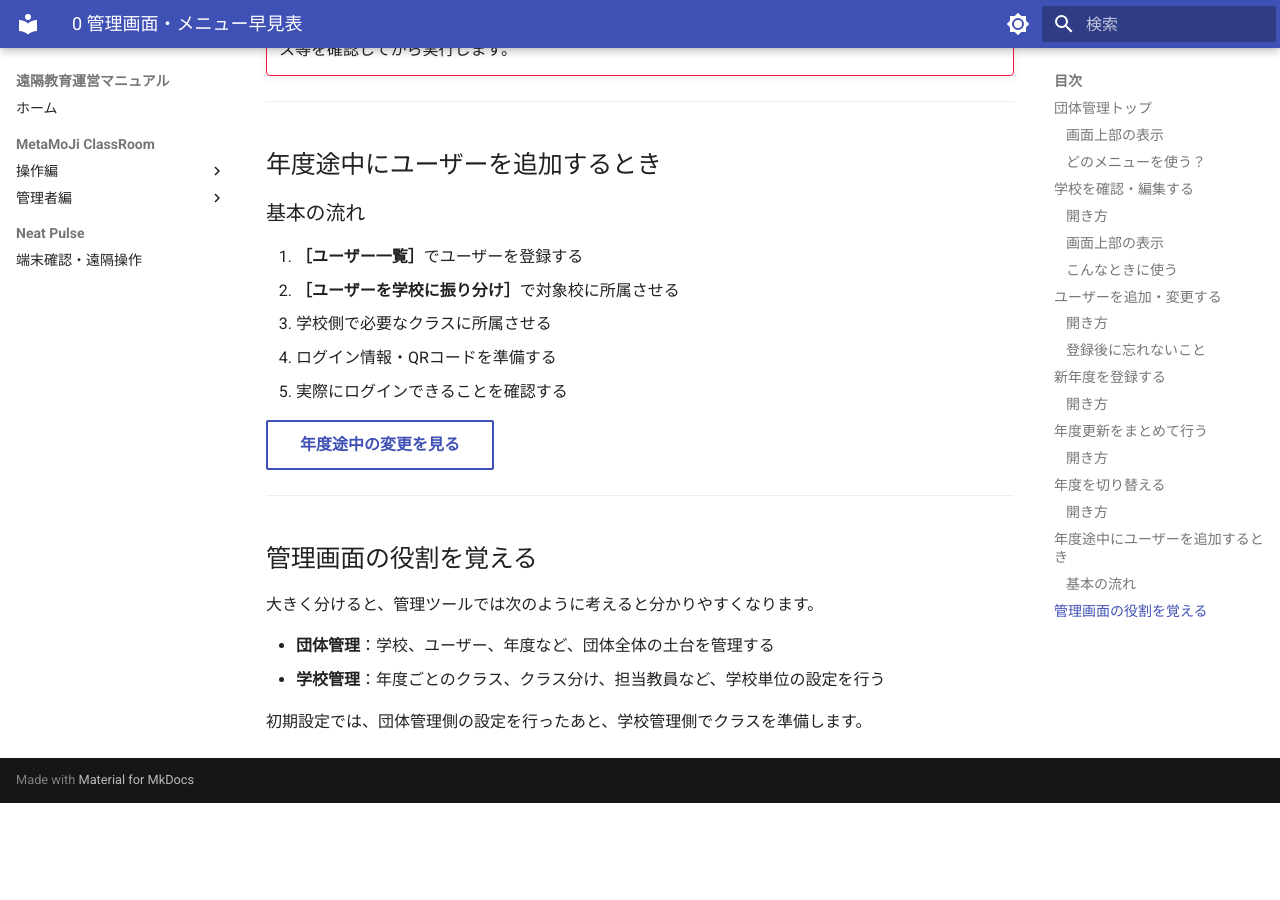
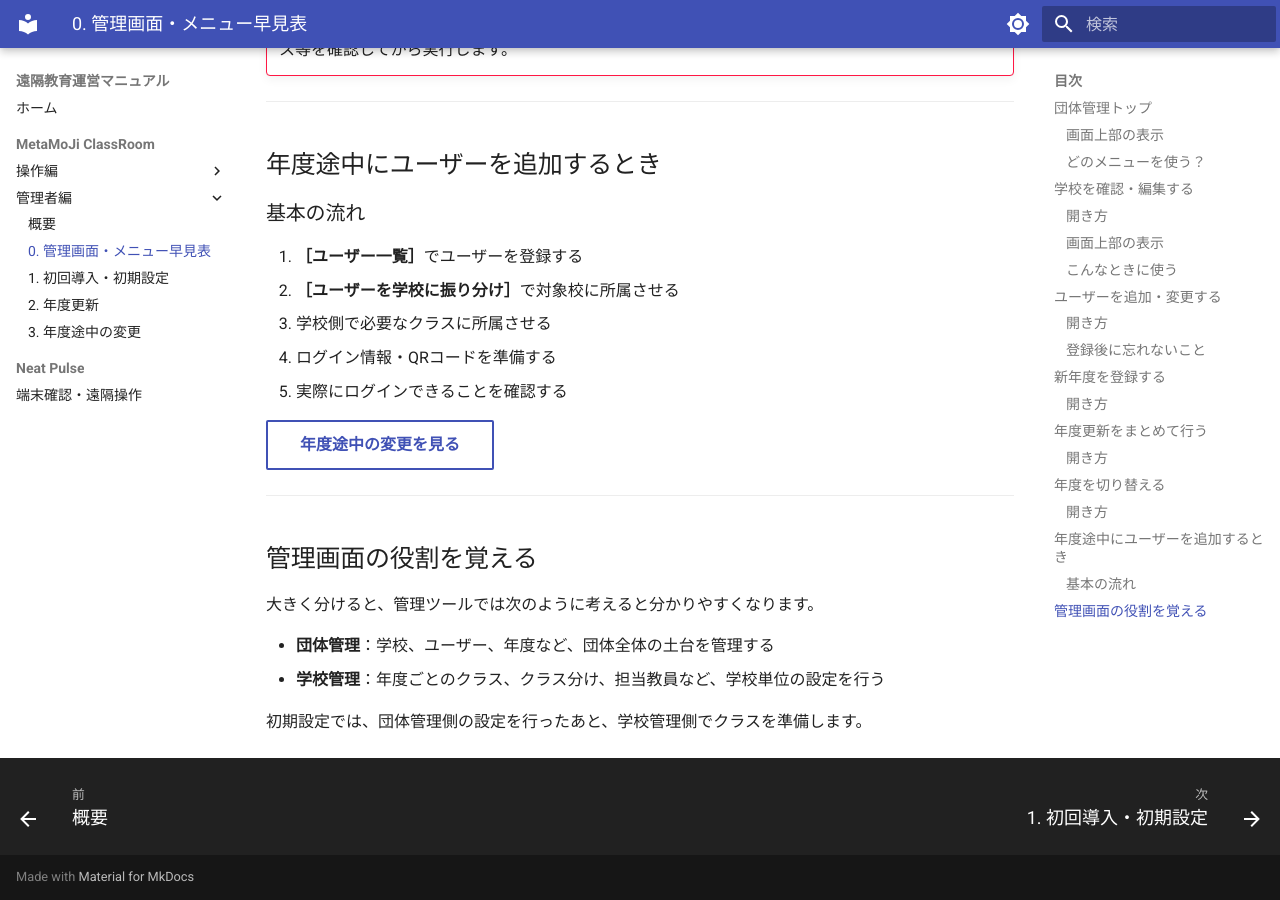
Before and after one commit to a-recs/remote-manual, an MkDocs documentation site: the page built from docs/metamoji/admin/00-menu-guide.md, in a window 1280 px wide and 900 px high, scrolled down 4300 px. Built offline with MkDocs 1.6.1 and Material for MkDocs 9.7.7, drawn with Linux system fonts in a browser that asks for light colours; before the commit the page ends 5103 px from its top, so only the background shows below that.

Commit message:
Add MetaMoJi admin menu guide to navigation

```diff
--- a/mkdocs.yml
+++ b/mkdocs.yml
@@ -14,6 +14,7 @@ nav:
           - 5. 授業中の基本操作: metamoji/05-operation.md
       - 管理者編:
           - 概要: metamoji/admin/index.md
+          - 0. 管理画面・メニュー早見表: metamoji/admin/00-menu-guide.md
           - 1. 初回導入・初期設定: metamoji/admin/01-initial-setup.md
           - 2. 年度更新: metamoji/admin/02-annual-renewal.md
           - 3. 年度途中の変更: metamoji/admin/03-midyear-management.md
```
